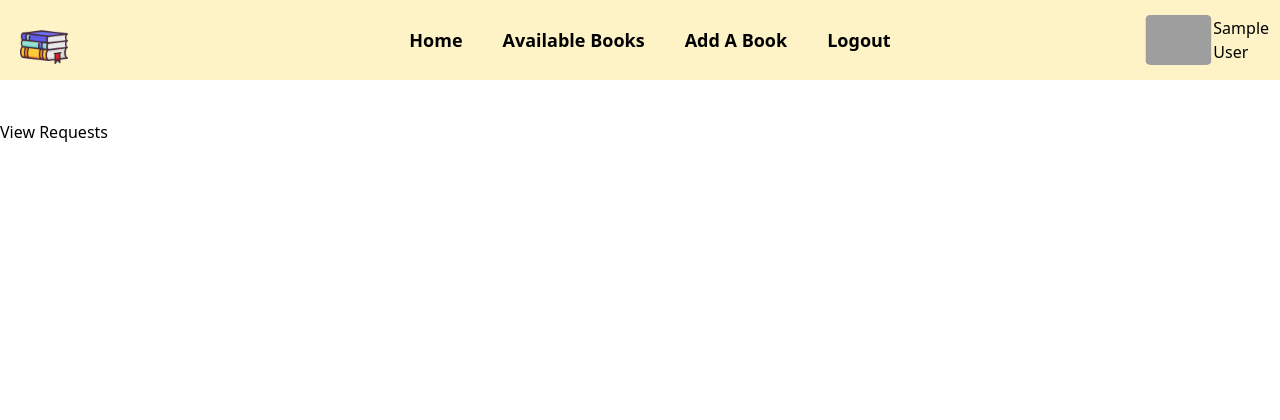
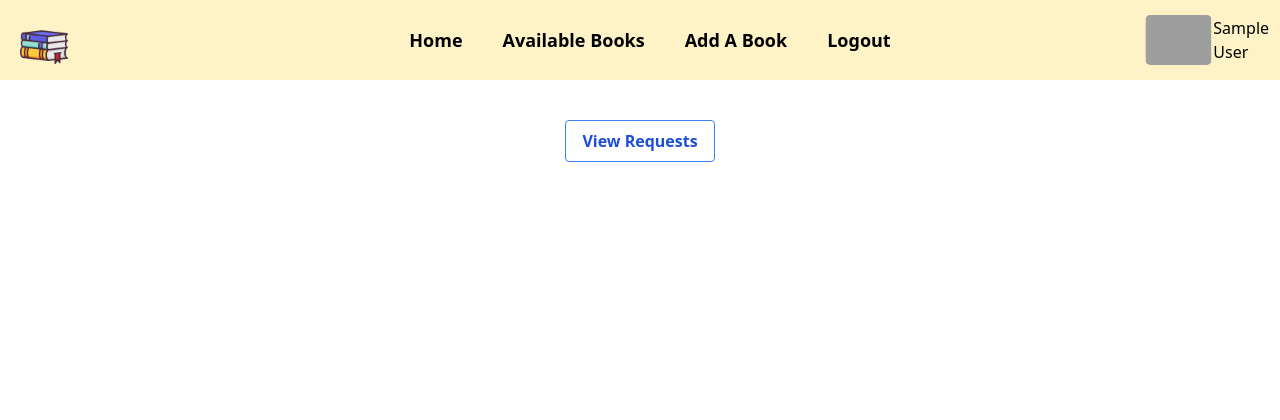
Before and after one commit to TanmayUdupa/book-sharing-system, a Django app: page /feed/ in a window 1280 px wide. Shown: the top 420 px of the page. Run offline with Django 4.2, Linux system fonts and the light colour scheme; the visitor is signed in with stand-in values (Sample User, id 1); data that the repository does not hold is empty; some libraries are stand-ins or nearby versions; grey boxes are pictures that could not be loaded.

Commit message:
style for 'view requests' button

```diff
--- a/mysite/app/templates/app/feed.html
+++ b/mysite/app/templates/app/feed.html
@@ -1,8 +1,9 @@
 {% extends './base.html' %}
 
 {% block content %}
-    <div class = "view-requests">
-        <dialog class="fixed top-1/2 left-1/2 transform -translate-x-1/2 -translate-y-1/2 ">
+    <div>
+    <div class = "view-requests flex items-center justify-center">
+        <dialog class="fixed top-1/2 left-1/4 transform -translate-x-1/2 -translate-y-1/2 rounded">
             <div class="bg-white p-8 rounded-lg">
                 <div class="flex items-center justify-center">
                 <h2 class="text-2xl font-bold mb-4">Requested Books</h2>
@@ -33,7 +34,7 @@
                 </div>
             </div>
         </dialog>
-        <button class="transition-transform transform hover:scale-105 modal-button">View Requests</button>
+        <button class="bg-transparent hover:bg-blue-500 text-blue-700 font-semibold py-2 px-4 border border-blue-500 transition-transform transform hover:scale-105 hover:text-white hover:border-transparent rounded modal-button">View Requests</button>
     </div>
     <div class="flex flex-wrap justify-center">
     {% if available_books %}
```
